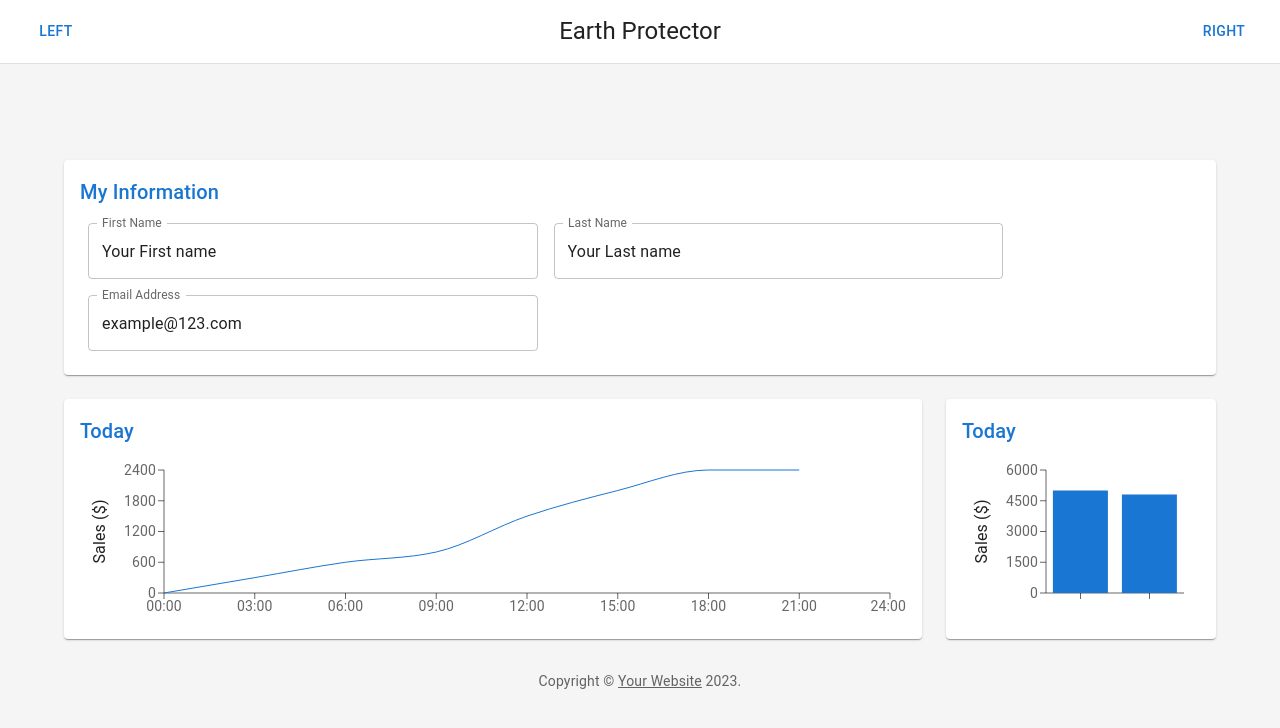
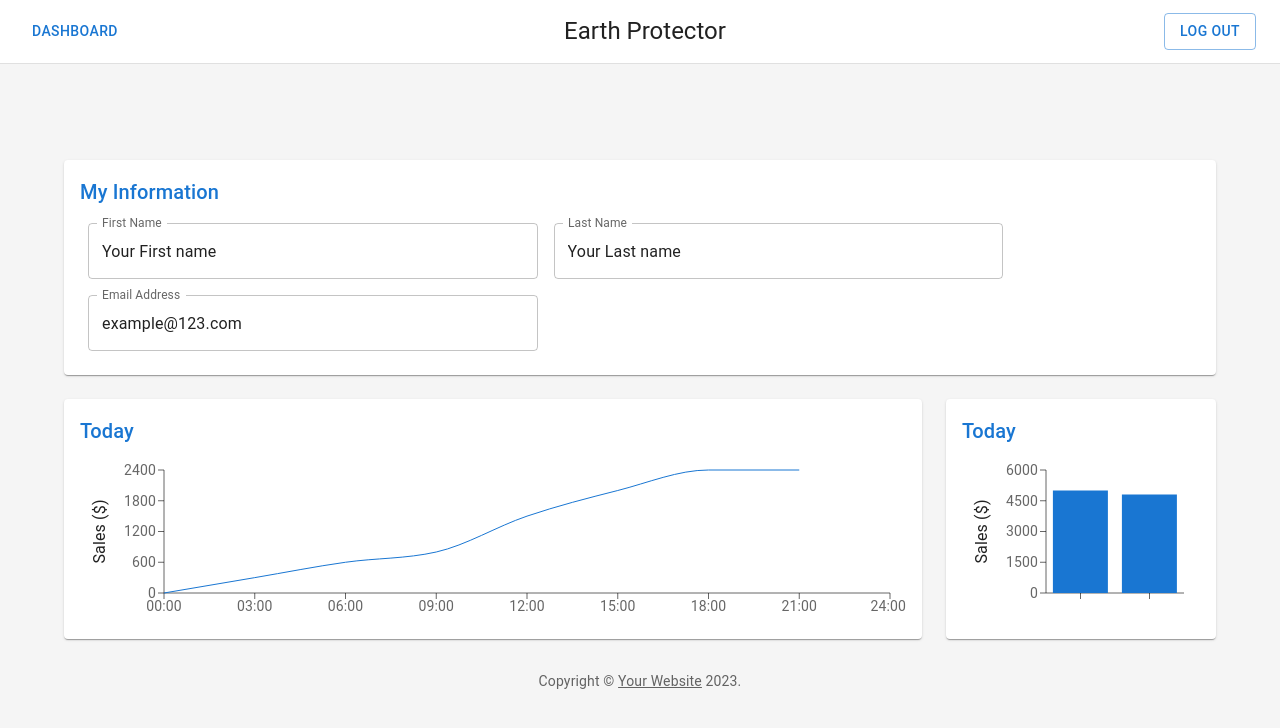
Before and after one commit to DongqiaoHe/bobobobo_hackathon, a React (Create React App) app in the folder bobobobo_frontend/: page /profile in a window 1280 px wide. Shown: the top 728 px of the page. Built offline with nearby package versions, Linux system fonts and the light colour scheme; the HTML template or start-up script is replaced by a standard one.

Commit message:
changes the buttons in the navigation bar

```diff
--- a/bobobobo_frontend/src/app/Profile.tsx
+++ b/bobobobo_frontend/src/app/Profile.tsx
@@ -41,18 +41,20 @@ export default function Profile() {
   }
 
   return (
-      <>
-      <Header title='Earth Protector' left={
-          <Button>
-            Left
+    <>
+      <Header
+        title="Earth Protector"
+        left={
+          <Button href="/blog" variant="text">
+            Dashboard
           </Button>
         }
         right={
-          <Button>
-            Right
+          <Button href="/" variant="outlined">
+            Log Out
           </Button>
         }
-        />
+      />
       <Box sx={{ display: 'flex' }}>
         <Box
           component="main"
@@ -103,6 +105,6 @@ export default function Profile() {
           </Container>
         </Box>
       </Box>
-      </>
+    </>
   )
 }
```
